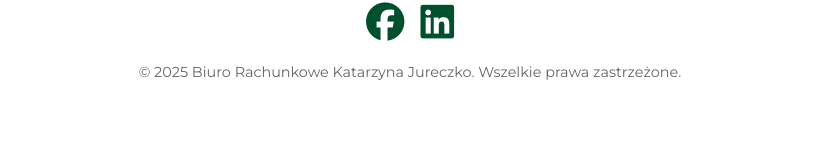
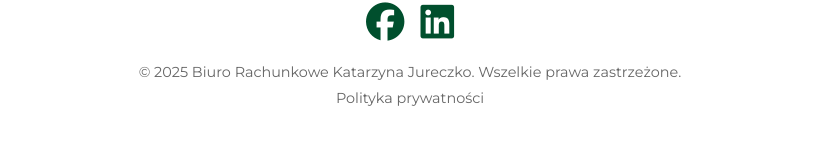
Before and after one commit to Vrezox/strona, a plain HTML site: page index.html in a window 1280 px wide. Shown: the part 3038-3180 px from the top of the page, without its empty margins (230-1049 px from the left). Before the commit the page ends 3157 px from the top, so only its background shows below. Drawn offline with Linux system fonts and the light colour scheme.

Commit message:
Update index.html

```diff
--- a/index.html
+++ b/index.html
@@ -203,6 +203,7 @@
       </a>
     </div>
     <p>&copy; 2025 Biuro Rachunkowe Katarzyna Jureczko. Wszelkie prawa zastrzeżone.</p>
+    <p><a href="polityka-prywatnosci.html">Polityka prywatności</a></p>
   </footer>
 
   <script src="script.js"></script>
```
